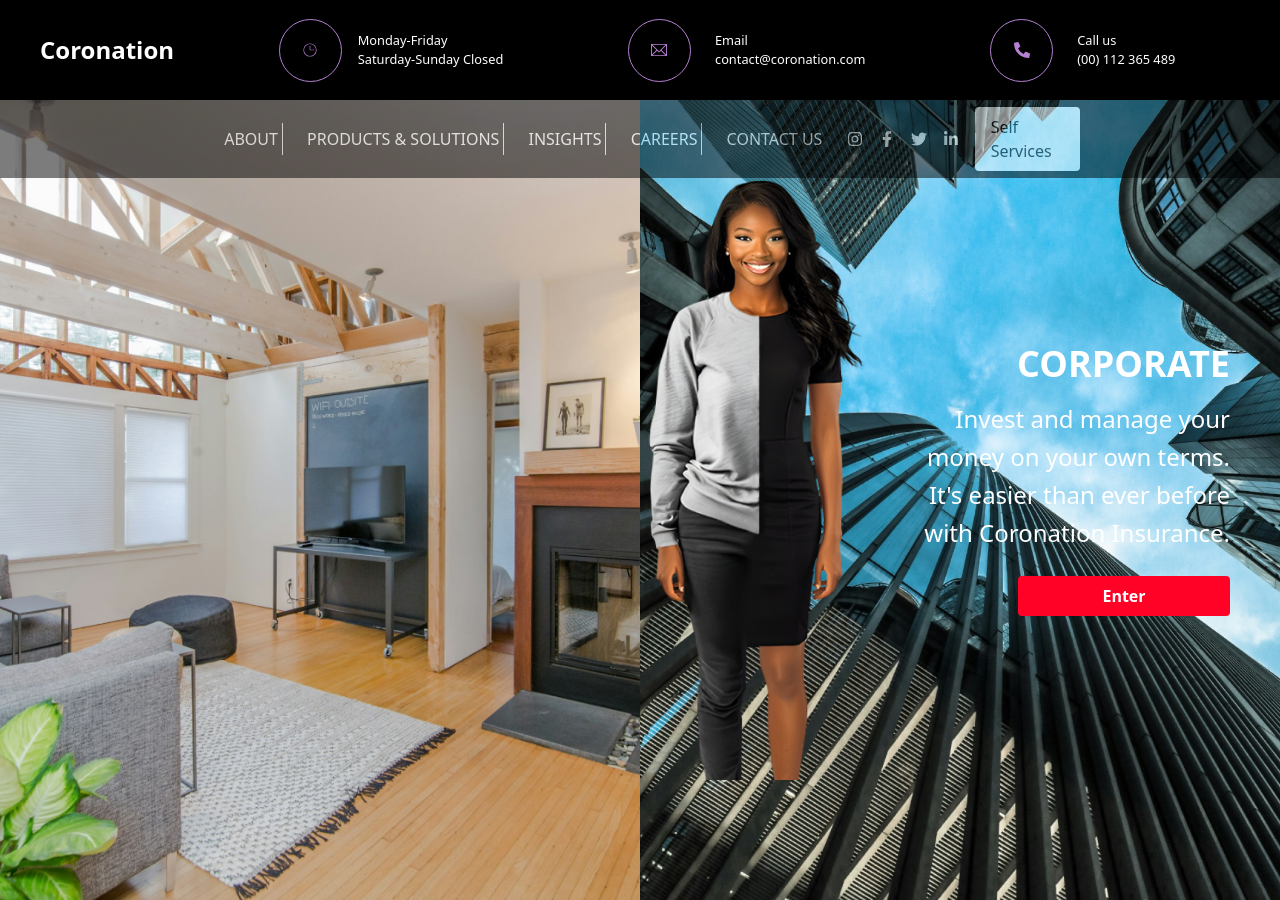
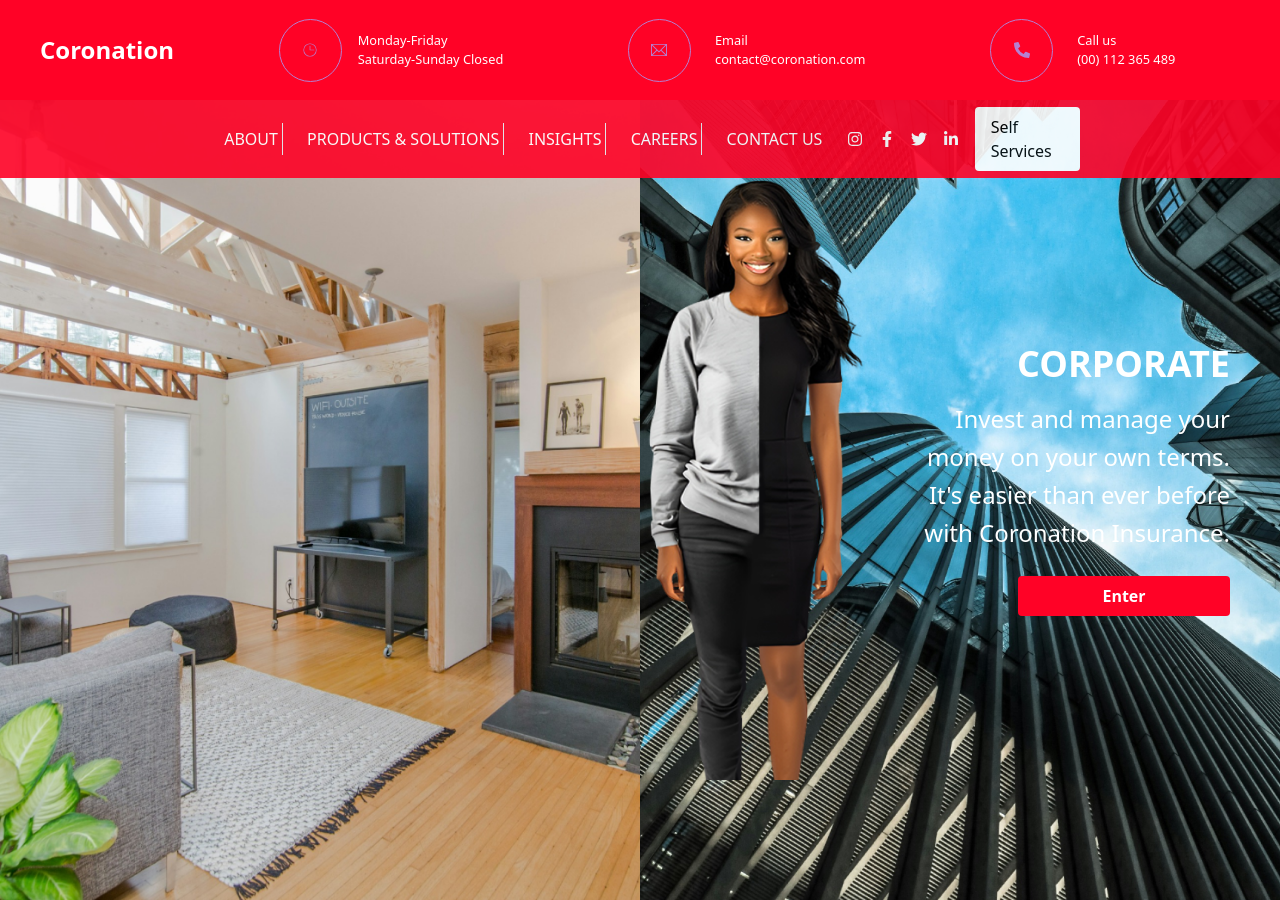
Before and after one commit to Lancelot-SO/coronation, a React (Create React App) app: page / in a window 1280 px wide. Built offline with nearby package versions, Linux system fonts and the light colour scheme.

Commit message:
hover effect

```diff
--- a/src/components/Navbar.jsx
+++ b/src/components/Navbar.jsx
@@ -1,90 +1,128 @@
-import React from 'react'
+import React, { useContext } from "react";
 
-
+import { HoverContext } from "../contexts/HoverContext";
 import { CiClock2 } from "react-icons/ci";
 import { TfiEmail } from "react-icons/tfi";
-import { FaPhoneAlt, FaInstagram, FaFacebookF, FaTwitter, FaLinkedinIn } from "react-icons/fa";
-import { Link } from 'react-router-dom';
+import {
+  FaPhoneAlt,
+  FaInstagram,
+  FaFacebookF,
+  FaTwitter,
+  FaLinkedinIn,
+} from "react-icons/fa";
+import { Link } from "react-router-dom";
 
 const Navbar = () => {
+  const { isHovered } = useContext(HoverContext);
+
+  //   ${isHovered ? 'bg-blue-500' : 'bg-red-500'}
+
   return (
     <div>
-            <nav className='w-full'>
-                <div className='flex justify-between w-full h-[100px] bg-black text-white items-center'>
-                    <h1 className='text-2xl font-bold ml-[40px]'>Coronation</h1>
-                    <div className='w-[1199px] h-[68px] flex gap-5 items-center justify-evenly'>
-                        <div className='flex items-center gap-4'>
-                            <div className='rounded-full border border-1 border-customPurple bg-transparent flex p-4 w-[63px] h-[63px] items-center justify-center'>
-                                <CiClock2 className='text-customPurple' />
+      <nav className="w-full">
+        <div
+          className={`flex justify-between w-full h-[100px] text-white items-center  ${
+            isHovered === "left" ? "bg-primary text-black" : "bg-secondary"
+          }`}
+        >
+          <h1
+            className={`${
+              isHovered === "left" ? "text-customPurple" : "text-white"
+            } text-2xl font-bold ml-[40px]`}
+          >
+            Coronation
+          </h1>
+          <div
+            className={`w-[1199px] h-[68px] flex gap-5 items-center justify-evenly ${
+              isHovered === "left" ? "text-customPurple" : "text-white"
+            }`}
+          >
+            <div className="flex items-center gap-4">
+              <div className="rounded-full border border-1 border-customPurple bg-transparent flex p-4 w-[63px] h-[63px] items-center justify-center">
+                <CiClock2 className="text-customPurple" />
               </div>
-                            <div className='flex flex-col'>
+              <div className="flex flex-col">
                 <small>Monday-Friday</small>
                 <small>Saturday-Sunday Closed</small>
               </div>
             </div>
-                        <div className='flex items-center gap-6'>
-                            <div className='rounded-full border border-1 border-customPurple bg-transparent flex p-4 w-[63px] h-[63px] items-center justify-center'>
-                                <TfiEmail className='text-customPurple' />
+            <div className="flex items-center gap-6">
+              <div className="rounded-full border border-1 border-customPurple bg-transparent flex p-4 w-[63px] h-[63px] items-center justify-center">
+                <TfiEmail className="text-customPurple" />
               </div>
-                            <div className='flex flex-col'>
+              <div className={`flex flex-col`}>
                 <small>Email</small>
                 <small>contact@coronation.com</small>
               </div>
             </div>
-                        <div className='flex items-center gap-6'>
-                            <div className='rounded-full border border-1 border-customPurple bg-transparent flex p-4 w-[63px] h-[63px] items-center justify-center'>
-                                <FaPhoneAlt className='text-customPurple' />
+            <div className="flex items-center gap-6">
+              <div className="rounded-full border border-1 border-customPurple bg-transparent flex p-4 w-[63px] h-[63px] items-center justify-center">
+                <FaPhoneAlt className="text-customPurple" />
               </div>
-                            <div className='flex flex-col'>
+              <div className="flex flex-col">
                 <small>Call us</small>
                 <small>(00) 112 365 489</small>
               </div>
             </div>
           </div>
-                </div>
-                <div className={`navbar w-full h-[78px] flex items-center justify-center absolute top-[100px] z-50 bg-black opacity-50`}>
-                    <div className='w-full h-full flex items-center justify-between px-[200px]'>
-                        <ul className='flex justify-evenly text-white w-[700px]'>
-                            <li className='border-r p-1 flex'>
+
+          <div
+            className={`navbar w-full h-[78px] flex items-center justify-center absolute top-[100px] z-50  ${
+                isHovered === "left" ? "bg-primary text-black text-customPurple" : "bg-secondary"
+              }  opacity-90`}
+          >
+            <div className="w-full h-full flex items-center justify-between px-[200px]">
+              {/* left side */}
+              <ul className="flex justify-evenly text-white w-[700px]">
+                <li className="border-r p-1 flex">
                   <Link to="/about">ABOUT</Link>
                 </li>
-                            <li className='border-r p-1 flex'>
+                <li className="border-r p-1 flex">
                   <Link to="/products">PRODUCTS & SOLUTIONS</Link>
                 </li>
-                            <li className='border-r p-1 flex'>
+                <li className="border-r p-1 flex">
                   <Link to="/insights">INSIGHTS</Link>
                 </li>
-                            <li className='border-r p-1 flex'>
+                <li className="border-r p-1 flex">
                   <Link to="/careers">CAREERS</Link>
                 </li>
-                            <li className='p-1 flex'>
+                <li className="p-1 flex">
                   <Link to="/contact">CONTACT US</Link>
                 </li>
               </ul>
-                        <ul className='flex gap-4 text-white items-center'>
+
+              {/* right side */}
+              <ul className={`flex gap-4 text-white items-center  `}>
                 <li>
-                                <Link to="#"><FaInstagram /></Link>
+                  <Link to="#">
+                    <FaInstagram />
+                  </Link>
                 </li>
                 <li>
-                                <Link to="#"><FaFacebookF /></Link>
+                  <Link to="#">
+                    <FaFacebookF />
+                  </Link>
                 </li>
                 <li>
-                                <Link to="#"><FaTwitter /></Link>
+                  <Link to="#">
+                    <FaTwitter />
+                  </Link>
                 </li>
                 <li>
-                                <Link to="#"><FaLinkedinIn /></Link>
+                  <Link to="#">
+                    <FaLinkedinIn />
+                  </Link>
                 </li>
-                            <li className='bg-white text-black px-4 py-2 rounded'>
+                <li className="bg-white text-black px-4 py-2 rounded">
                   <Link to="/">Self Services</Link>
                 </li>
               </ul>
             </div>
           </div>
+        </div>
       </nav>
-
-
     </div>
   );
-}
+};
 
 export default Navbar;
--- /dev/null
+++ b/src/contexts/HoverContext.jsx
@@ -0,0 +1,13 @@
+import React, { createContext, useState } from 'react';
+
+export const HoverContext = createContext();
+
+export const HoverProvider = ({ children }) => {
+  const [isHovered, setIsHovered] = useState(false);
+
+  return (
+    <HoverContext.Provider value={{ isHovered, setIsHovered }}>
+      {children}
+    </HoverContext.Provider>
+  );
+};
--- a/src/index.js
+++ b/src/index.js
@@ -1,11 +1,14 @@
-import React from 'react';
-import ReactDOM from 'react-dom/client';
-import './index.css';
-import App from './App';
+import React from "react";
+import ReactDOM from "react-dom/client";
+import "./index.css";
+import App from "./App";
+import { HoverProvider } from "./contexts/HoverContext";
 
-const root = ReactDOM.createRoot(document.getElementById('root'));
+const root = ReactDOM.createRoot(document.getElementById("root"));
 root.render(
   <React.StrictMode>
-    <App />
+    <HoverProvider>
+      <App />
+    </HoverProvider>
   </React.StrictMode>
 );
--- a/src/pages/Home.jsx
+++ b/src/pages/Home.jsx
@@ -1,8 +1,9 @@
-import React, { useState } from 'react';
-import landInd from '../assets/landingInd.png';
+import React, { useState, useContext } from "react";
+import landInd from "../assets/landingInd.png";
 import landCop from "../assets/landingCop.png";
 import landingImg from "../assets/landingImg.png";
-import Navbar from '../components/Navbar';
+import Navbar from "../components/Navbar";
+import { HoverContext } from "../contexts/HoverContext";
 
 const Home = () => {
   const [hovered, setHovered] = useState(false);
@@ -11,38 +12,72 @@ const Home = () => {
     setHovered(side);
   };
 
+  const { setIsHovered } = useContext(HoverContext);
+
   return (
     <div>
-            <div className='relative flex'
-                onMouseEnter={() => handleHover('left')}
-                onMouseLeave={() => handleHover(false)}
+      <div
+        className="relative flex"
       >
-                <div className='relative w-full h-screen'>
-                    <img src={landInd} alt='individual' className='absolute inset-0 w-full h-full object-cover' />
+        {/* left side */}
+        <div
+          className="relative w-full h-screen"
+          onMouseEnter={() => setIsHovered("left")}
+          onMouseLeave={() => setIsHovered("left")}
+        >
+          <img
+            src={landInd}
+            alt="individual"
+            className="absolute inset-0 w-full h-full object-cover"
+          />
 
-                    <div cclassName={`absolute w-[335px] h-[316px] flex flex-col justify-center items-start top-[200px] left-[50px] text-white z-50`}>
-                        <h1 className='text-4xl font-semibold mb-4'>INDIVIDUAL</h1>
-                        <p className='mb-6 text-[24px] leading-[38px]'>Invest and manage your money on your own terms. It's easier than ever before with Coronation Insurance.</p>
-                        <button className='bg-primary text-white font-bold py-2 px-4 rounded w-[212px]'>Enter</button>
+          <div
+            cclassName={`absolute w-[335px] h-[316px] flex flex-col justify-center items-start top-[200px] left-[50px] text-white z-50`}
+          >
+            <h1 className="text-4xl font-semibold mb-4">INDIVIDUAL</h1>
+            <p className="mb-6 text-[24px] leading-[38px]">
+              Invest and manage your money on your own terms. It's easier than
+              ever before with Coronation Insurance.
+            </p>
+            <button className="bg-primary text-white font-bold py-2 px-4 rounded w-[212px]">
+              Enter
+            </button>
           </div>
 
-                    <div className='absolute inset-0 w-full h-full bg-black opacity-0 transition-opacity duration-300 hover:opacity-90 z-60'></div>
+          <div className="absolute inset-0 w-full h-full bg-black opacity-0 transition-opacity duration-300 z-60"></div>
         </div>
 
-
-                <div className='relative w-full h-screen'>
-                    <img src={landCop} alt='corporate' className='absolute inset-0 w-full h-full object-cover' />
-                    <div className='absolute w-[335px] h-[316px] flex flex-col justify-end items-end top-[200px] right-[50px] text-white'>
-                        <h1 className='text-4xl font-semibold mb-4'>CORPORATE</h1>
-                        <p className='mb-6 text-[24px] leading-[38px] text-right'>Invest and manage your money on your own terms. It's easier than ever before with Coronation Insurance.</p>
-                        <button className='bg-secondary text-white font-bold py-2 px-4 rounded w-[212px]'>Enter</button>
+        {/* right side */}
+        <div
+          className="relative w-full h-screen"
+          onMouseEnter={() => setIsHovered("right")}
+          onMouseLeave={() => setIsHovered("right")}
+        >
+          <img
+            src={landCop}
+            alt="corporate"
+            className="absolute inset-0 w-full h-full object-cover"
+          />
+          <div className="absolute w-[335px] h-[316px] flex flex-col justify-end items-end top-[200px] right-[50px] text-white">
+            <h1 className="text-4xl font-semibold mb-4">CORPORATE</h1>
+            <p className="mb-6 text-[24px] leading-[38px] text-right">
+              Invest and manage your money on your own terms. It's easier than
+              ever before with Coronation Insurance.
+            </p>
+            <button className="bg-secondary text-white font-bold py-2 px-4 rounded w-[212px]">
+              Enter
+            </button>
           </div>
         </div>
 
-                <img src={landingImg} alt='landing' className='absolute h-[600px] top-[80px] left-[752px] transform -translate-x-1/2 z-30' />
+        <img
+          src={landingImg}
+          alt="landing"
+          className="absolute h-[600px] top-[80px] left-[752px] transform -translate-x-1/2 z-30"
+        />
       </div>
     </div>
   );
-}
+};
 
 export default Home;
```
Also changed, not shown: 1 other file (tests, documents, lock files or other folders). Lines whose indentation alone changed are shown as unchanged.
